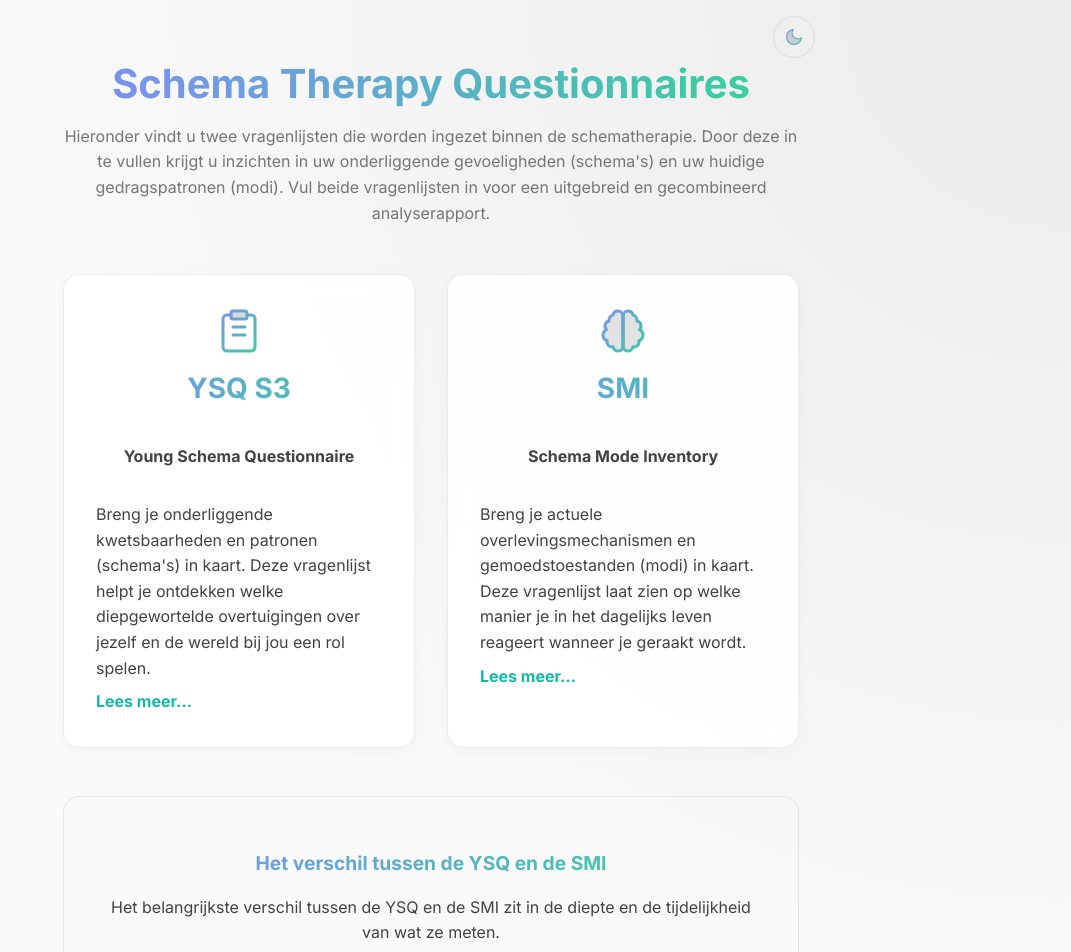
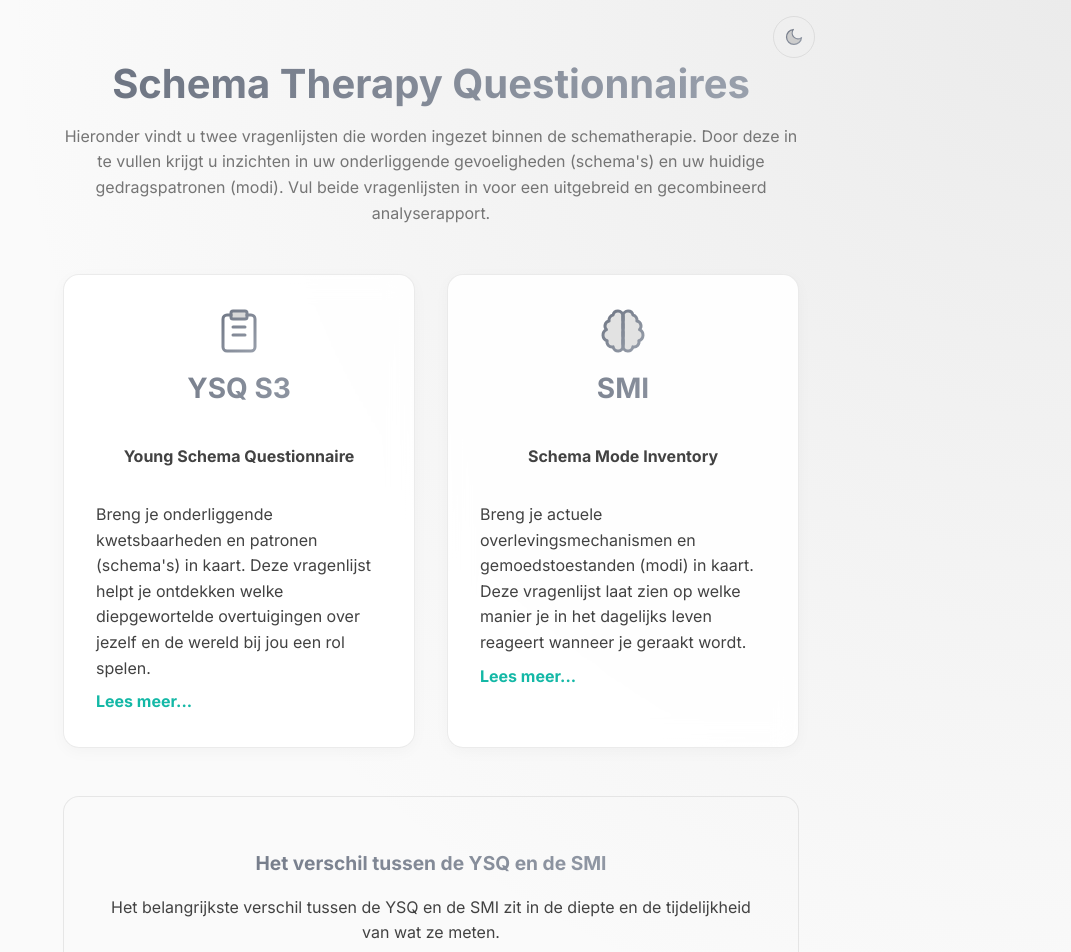
Before and after one commit to radder1972/STA, a React (Vite) app: page / in a window 1280 px wide. Shown: the top 952 px of the page, without its empty margins (209-1280 px from the left). Built offline with nearby package versions, Linux system fonts and the light colour scheme.

Commit message:
Change main blue/green app theme and icon gradients to greyscale

```diff
--- a/src/components/Icons.jsx
+++ b/src/components/Icons.jsx
@@ -17,8 +17,8 @@ const IconBase = ({ children, size = 24, className = '', strokeWidth = 1.5, colo
   >
     <defs>
       <linearGradient id="blueGreenGrad" x1="0" y1="0" x2="24" y2="24" gradientUnits="userSpaceOnUse">
-        <stop offset="0%" stopColor="#818cf8" />
-        <stop offset="100%" stopColor="#34d399" />
+        <stop offset="0%" stopColor="#6b7280" />
+        <stop offset="100%" stopColor="#9ca3af" />
       </linearGradient>
     </defs>
     {children}
--- a/src/index.css
+++ b/src/index.css
@@ -89,16 +89,16 @@ body {
 }
 
 .btn-gradient {
-  background: linear-gradient(to right, #818cf8, #34d399);
+  background: linear-gradient(to right, #6b7280, #9ca3af);
   color: white;
   border: none;
   box-shadow: 0 4px 15px rgba(52, 211, 153, 0.2);
 }
 
 .btn-gradient:hover {
-  background: linear-gradient(to right, #6366f1, #10b981);
+  background: linear-gradient(to right, #4b5563, #6b7280);
   transform: translateY(-2px);
-  box-shadow: 0 6px 20px rgba(52, 211, 153, 0.3);
+  box-shadow: 0 6px 20px rgba(107, 114, 128, 0.3);
 }
 
 .btn-outline:hover {
@@ -120,7 +120,7 @@ body {
 }
 
 .btn-card:hover .btn-text {
-  background: linear-gradient(to right, #3b82f6, #14b8a6);
+  background: linear-gradient(to right, #4b5563, #6b7280);
   -webkit-background-clip: text;
   -webkit-text-fill-color: transparent;
   background-clip: text;
@@ -165,13 +165,13 @@ body {
 .card h2 {
   margin-top: 0;
   font-size: 1.75rem;
-  background: linear-gradient(to right, #818cf8, #34d399);
+  background: linear-gradient(to right, #6b7280, #9ca3af);
   -webkit-background-clip: text;
   -webkit-text-fill-color: transparent;
 }
 
 .text-gradient {
-  background: linear-gradient(to right, #818cf8, #34d399);
+  background: linear-gradient(to right, #6b7280, #9ca3af);
   -webkit-background-clip: text;
   -webkit-text-fill-color: transparent;
 }
@@ -189,7 +189,7 @@ body {
 .header h1 {
   font-size: 2.5rem;
   font-weight: 800;
-  background: linear-gradient(to right, #818cf8, #34d399);
+  background: linear-gradient(to right, #6b7280, #9ca3af);
   -webkit-background-clip: text;
   -webkit-text-fill-color: transparent;
   margin-bottom: 0.5rem;
@@ -293,18 +293,18 @@ body {
 }
 
 .option-btn:hover {
-  background: linear-gradient(to right, rgba(129, 140, 248, 0.15), rgba(52, 211, 153, 0.15));
+  background: linear-gradient(to right, rgba(107, 114, 128, 0.15), rgba(156, 163, 175, 0.15));
 }
 
 [data-theme="light"] .option-btn:hover {
-  background: linear-gradient(to right, rgba(129, 140, 248, 0.1), rgba(52, 211, 153, 0.1));
+  background: linear-gradient(to right, rgba(107, 114, 128, 0.1), rgba(156, 163, 175, 0.1));
 }
 
 .option-btn.selected {
-  background: linear-gradient(to right, #818cf8, #34d399);
+  background: linear-gradient(to right, #6b7280, #9ca3af);
   color: white;
   border-color: transparent;
-  box-shadow: 0 4px 12px rgba(52, 211, 153, 0.2);
+  box-shadow: 0 4px 12px rgba(107, 114, 128, 0.2);
 }
 
 .option-btn.selected span {
```
